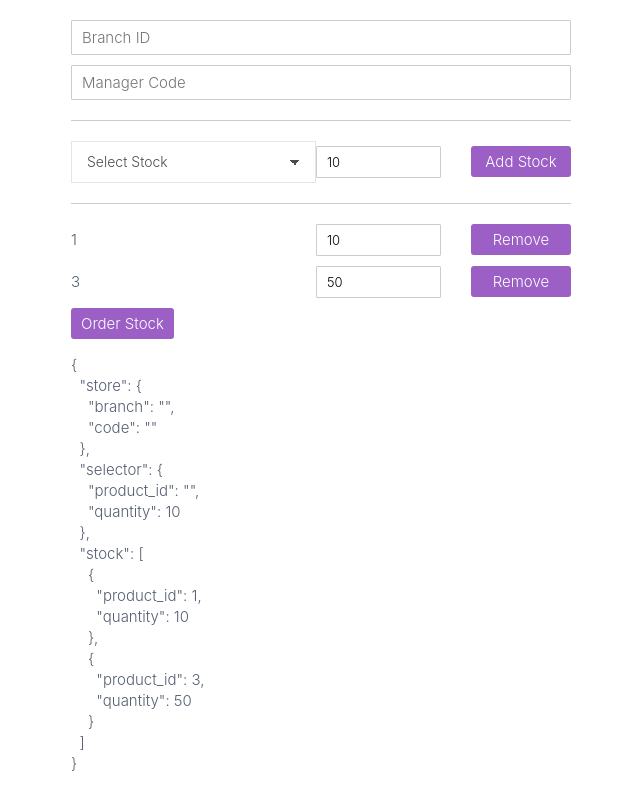
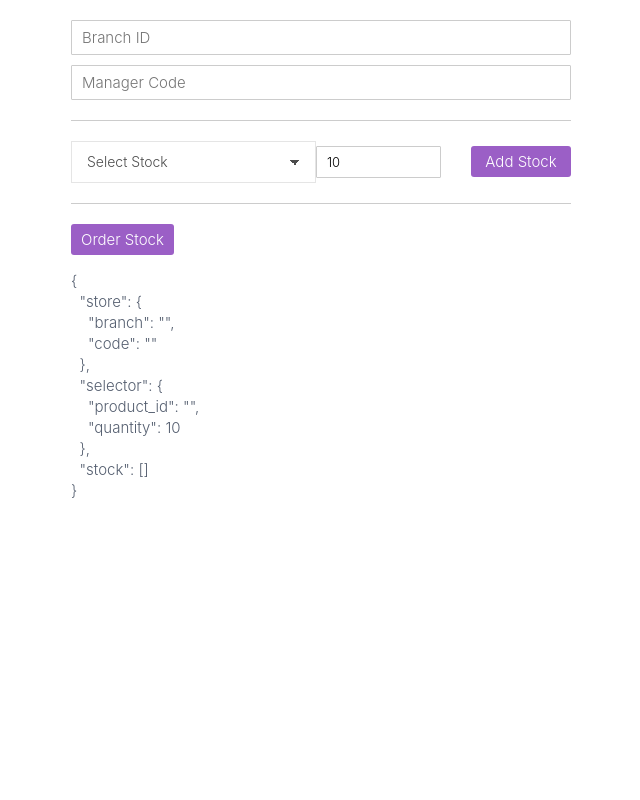
Before and after one commit to joedayz/sbs-csharp, an Angular app in the folder formularios-angular/: page / in a window 1280 px wide. Shown: the whole page, without its empty margins (319-959 px from the left). Built offline with nearby package versions, Linux system fonts and the light colour scheme; data requests are answered from the project's data file.

Commit message:
obteniendo cart y products desde db.json

```diff
--- /dev/null
+++ b/formularios-angular/db.json
@@ -0,0 +1,15 @@
+{
+  "cart": [
+    { "product_id": 1, "quantity":  10},
+    { "product_id": 3, "quantity":  50}
+  ],
+  "products": [
+
+    {"id": 1, "price": 2800, "name": "MacBook Pro"},
+    {"id": 2, "price": 50, "name": "USB-C Adaptor"},
+    {"id": 3, "price": 400, "name": "iPhone"},
+    {"id": 4, "price": 900, "name": "iPad"},
+    {"id": 5, "price": 600, "name": "Apple Watch "}
+  ]
+
+}
--- a/formularios-angular/src/app/app.config.ts
+++ b/formularios-angular/src/app/app.config.ts
@@ -1,8 +1,10 @@
 import { ApplicationConfig, provideZoneChangeDetection } from '@angular/core';
 import { provideRouter } from '@angular/router';
-
+import {provideHttpClient} from "@angular/common/http";
 import { routes } from './app.routes';
 
 export const appConfig: ApplicationConfig = {
-  providers: [provideZoneChangeDetection({ eventCoalescing: true }), provideRouter(routes)]
+  providers: [provideZoneChangeDetection({ eventCoalescing: true })
+    , provideRouter(routes)
+    , provideHttpClient()]
 };
--- a/formularios-angular/src/app/stock-inventory/containers/stock-inventory.component.ts
+++ b/formularios-angular/src/app/stock-inventory/containers/stock-inventory.component.ts
@@ -1,10 +1,12 @@
 import {CommonModule} from '@angular/common';
 import {Component, OnInit} from '@angular/core';
-import {FormArray, FormControl, FormGroup, ReactiveFormsModule} from '@angular/forms';
+import {FormArray, FormBuilder, FormGroup, ReactiveFormsModule} from '@angular/forms';
 import {StockBranchComponent} from '../components/stock-branch/stock-branch.component';
 import {StockProductsComponent} from '../components/stock-products/stock-products.component';
 import {StockSelectorComponent} from '../components/stock-selector/stock-selector.component';
 import {Product} from '../models/product.interface';
+import {StockInventoryService} from '../services/stock-inventory.service';
+import {forkJoin} from 'rxjs';
 
 @Component({
   standalone: true,
@@ -40,36 +42,40 @@ import {Product} from '../models/product.interface';
   `
 })
 
-export class StockInventoryComponent {
+export class StockInventoryComponent implements OnInit{
 
-  products: Product[] = [
-    {"id": 1, "price": 2800, "name": "MacBook Pro"},
-    {"id": 2, "price": 50, "name": "USB-C Adaptor"},
-    {"id": 3, "price": 400, "name": "iPhone"},
-    {"id": 4, "price": 900, "name": "iPad"},
-    {"id": 5, "price": 600, "name": "Apple Watch "},
+  products: Product[] = [];
+
+  form: FormGroup;
+
+  ngOnInit(): void {
+      const cart = this.stockService.getCartItems();
+      const products =  this.stockService.getProducts();
 
 
-  ];
+        forkJoin(cart, products)
+        .subscribe(data => console.log(data));
+  }
+
+  constructor(private fb: FormBuilder, private stockService: StockInventoryService) {
+
+    this.form = this.fb.group({
+      store: this.fb.group({
+        branch: '',
+        code: ''
+      }),
+      selector: this.createStock({}),
+      stock: this.fb.array([])
+
+    });
+
+  }
 
 
-  form = new FormGroup({
-    store: new FormGroup({
-      branch: new FormControl(''),
-      code: new FormControl('')
-    }),
-    selector: this.createStock({}),
-    stock: new FormArray([
-      this.createStock({product_id: 1, quantity: 10}),
-      this.createStock({product_id: 3, quantity: 50}),
-    ])
-
-  });
-
   createStock(stock: any) {
-    return new FormGroup({
-      product_id: new FormControl(parseInt(stock.product_id, 10) || ''),
-      quantity: new FormControl(stock.quantity || 10),
+    return this.fb.group({
+      product_id: parseInt(stock.product_id, 10) || '',
+      quantity: stock.quantity || 10,
     });
   }
 
@@ -86,4 +92,6 @@ export class StockInventoryComponent {
     const control = this.form.get('stock') as FormArray;
     control.removeAt(index);
   }
+
+
 }
--- a/formularios-angular/src/app/stock-inventory/models/product.interface.ts
+++ b/formularios-angular/src/app/stock-inventory/models/product.interface.ts
@@ -3,3 +3,8 @@ export interface Product{
           price: number,
           name: string
 }
+
+export interface Item{
+  product_id: number,
+  quantity: number
+}
--- /dev/null
+++ b/formularios-angular/src/app/stock-inventory/services/stock-inventory.service.ts
@@ -0,0 +1,37 @@
+import {Injectable} from '@angular/core';
+import {HttpClient} from '@angular/common/http';
+import {catchError, map, Observable, throwError} from 'rxjs';
+import {Item, Product} from '../models/product.interface';
+
+
+@Injectable({
+  providedIn: 'root'
+})
+export class StockInventoryService {
+
+  constructor(private http: HttpClient) {
+  }
+
+  getCartItems(): Observable<Item[]> {
+    return this.http
+      .get("http://localhost:3000/cart")
+      .pipe(
+        map((response: any) => response),
+        catchError((error: any) => {
+          return throwError(() => error);
+        })
+      );
+  }
+
+  getProducts(): Observable<Product[]> {
+    return this.http
+      .get("http://localhost:3000/products")
+      .pipe(
+        map((response: any) => response),
+        catchError((error: any) => {
+          return throwError(() => error);
+        })
+      );
+
+  }
+}
```
